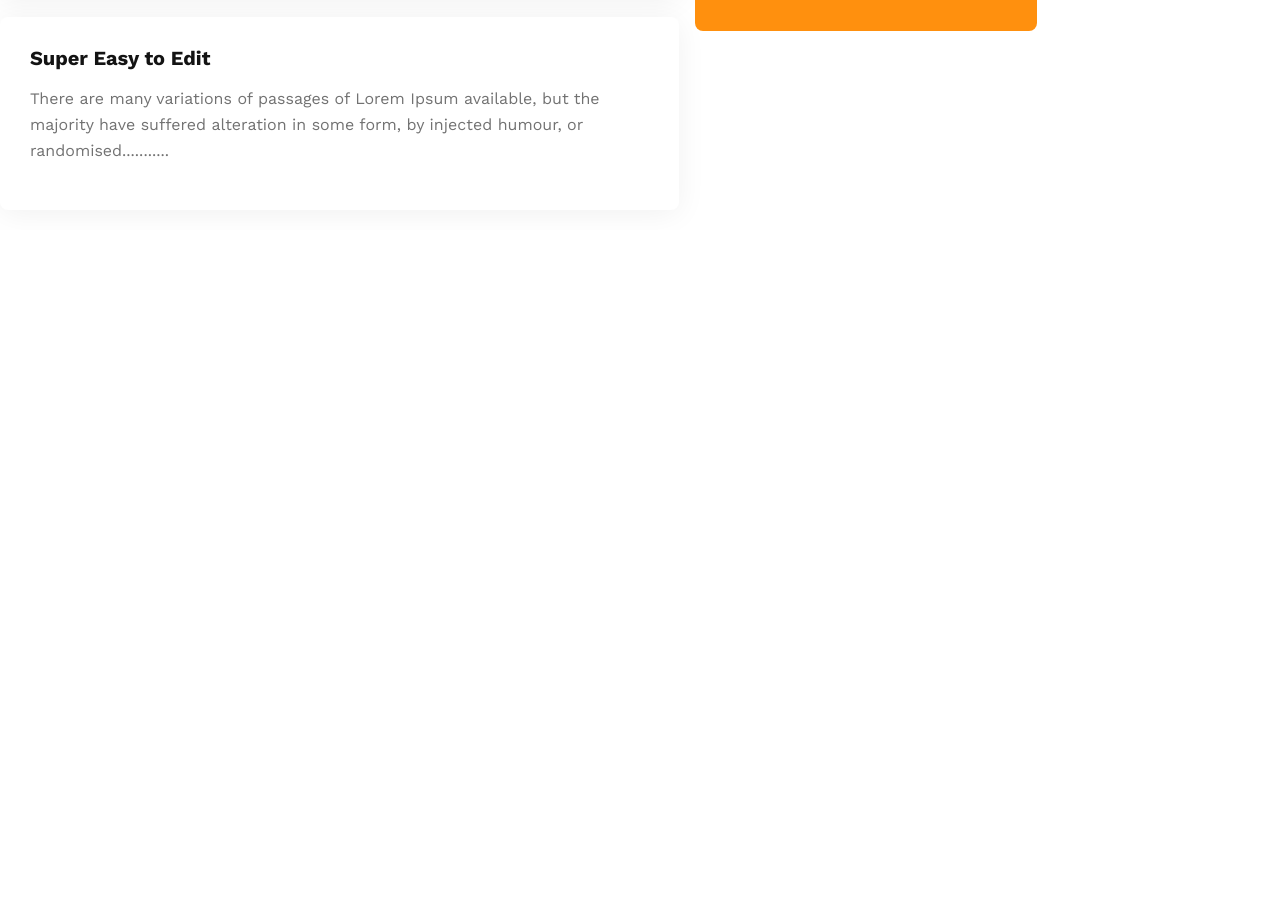
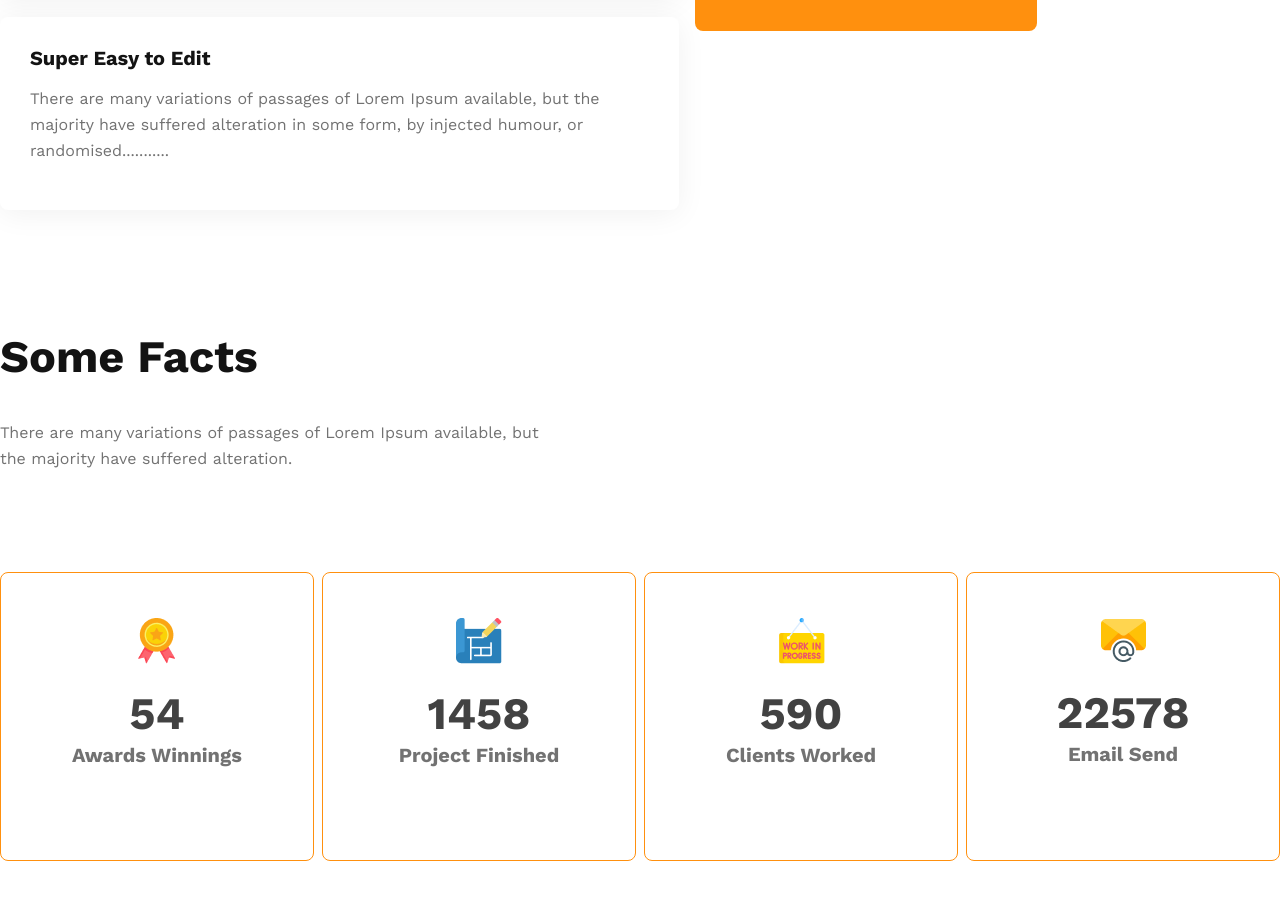
Before and after one commit to muinch/g3-architects-main, a plain HTML site: page index.html in a window 1280 px wide. Shown: the part 3021-3932 px from the top of the page. Before the commit the page ends 3251 px from the top, so only its background shows below. Drawn offline with nearby package versions, Linux system fonts and the light colour scheme.

Commit message:
facts section added

```diff
--- a/index.html
+++ b/index.html
@@ -118,6 +118,39 @@
           </button>
         </div>
       </section>
+
+      <section class="some-facts">
+        <h2 class="section-title">Some Facts</h2>
+        <p class="text-content">
+          There are many variations of passages of Lorem Ipsum available, but
+          the majority have suffered alteration.
+        </p>
+        <div class="facts">
+          <div class="fact-item">
+            <img src="./images/icons/ribon.png" alt="Ribon" />
+            <div class="text-secondary">54</div>
+            <div class="text-title text-fade">Awards Winnings</div>
+          </div>
+
+          <div class="fact-item">
+            <img src="./images/icons/projects.png" alt="Projects" />
+            <div class="text-secondary">1458</div>
+            <div class="text-title text-fade">Project Finished</div>
+          </div>
+
+          <div class="fact-item">
+            <img src="./images/icons/customers.png" alt="Clients" />
+            <div class="text-secondary">590</div>
+            <div class="text-title text-fade">Clients Worked</div>
+          </div>
+
+          <div class="fact-item">
+            <img src="./images/icons/email.png" alt="Email" />
+            <div class="text-secondary">22578</div>
+            <div class="text-title text-fade">Email Send</div>
+          </div>
+        </div>
+      </section>
     </main>
   </body>
 </html>
--- a/styles/style.css
+++ b/styles/style.css
@@ -52,6 +52,14 @@ footer {
 
 .text-primary {
   color: #ff900e;
+}
+
+.text-secondary {
+  font-weight: 600;
+  font-size: 45px;
+  line-height: 60px;
+  text-align: center;
+  color: #424242;
 }
 
 /* Header: Navigation - Banner */
@@ -158,10 +166,6 @@ ul li a {
   margin-left: 54px;
 }
 
-.feature-image img {
-  /* position: absolute; */
-}
-
 .btn-large {
   position: relative;
   bottom: 77px;
@@ -186,6 +190,38 @@ ul li a {
   line-height: 40px;
   text-align: center;
   color: #ffffff;
+}
+
+/* Some Facts */
+.some-facts {
+  margin-top: 100px;
+}
+
+.some-facts .text-content {
+  max-width: 542px;
+  margin-bottom: 50px;
+}
+
+.facts {
+  display: flex;
+  justify-content: space-between;
+  align-items: center;
+}
+
+.fact-item {
+  width: 241.83px;
+  height: 241.83px;
+  border: 1px solid #ff900e;
+  border-radius: 8px;
+  text-align: center;
+  padding: 45px 35px 0 35px;
+  line-height: 50px;
+  margin: 50px 0;
+  transition: transform 1s;
+}
+
+.fact-item:hover {
+  transform: rotate(90deg);
 }
 
 /* ======== Media Query ========== */
```
